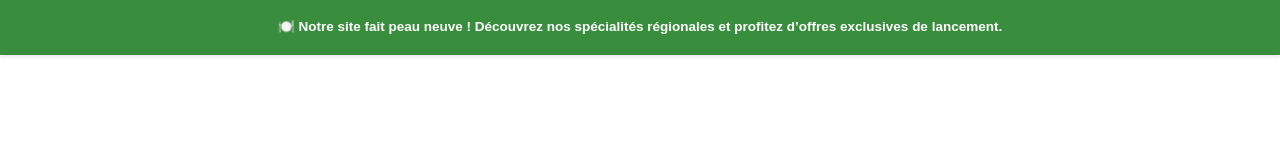
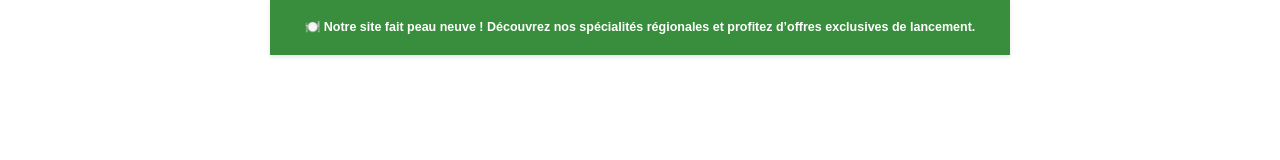
Before and after one commit to pierrejmartin6-sys/mealgoo-asset, a plain HTML site: page footer.html in a window 1280 px wide. Drawn offline with Linux system fonts and the light colour scheme.

Commit message:
Update footer.html

```diff
--- a/footer.html
+++ b/footer.html
@@ -20,11 +20,13 @@
       background-color: #388E3C;   /* Vert Mealgoo */
       color: #fff;
       font-weight: bold;
-      font-size: 13.5px;
-      line-height: 1.4;
-      height: 55px;                /* ✅ Hauteur contrôlée pour un centrage parfait */
-      padding: 0 10px;
+      font-size: 12.5px;           /* ⬇️ Réduit pour tenir sur 2 lignes */
+      line-height: 1.3;            /* ⬇️ Ajusté pour plus de densité */
+      height: 55px;                /* ✅ Hauteur fixe */
+      padding: 0 20px;             /* ⬆️ Un peu d’espace latéral */
       box-shadow: 0 2px 4px rgba(0, 0, 0, 0.1);
+      max-width: 700px;            /* ✅ Largeur contrôlée pour 2 lignes */
+      margin: auto;
     }
 
     a {
```
